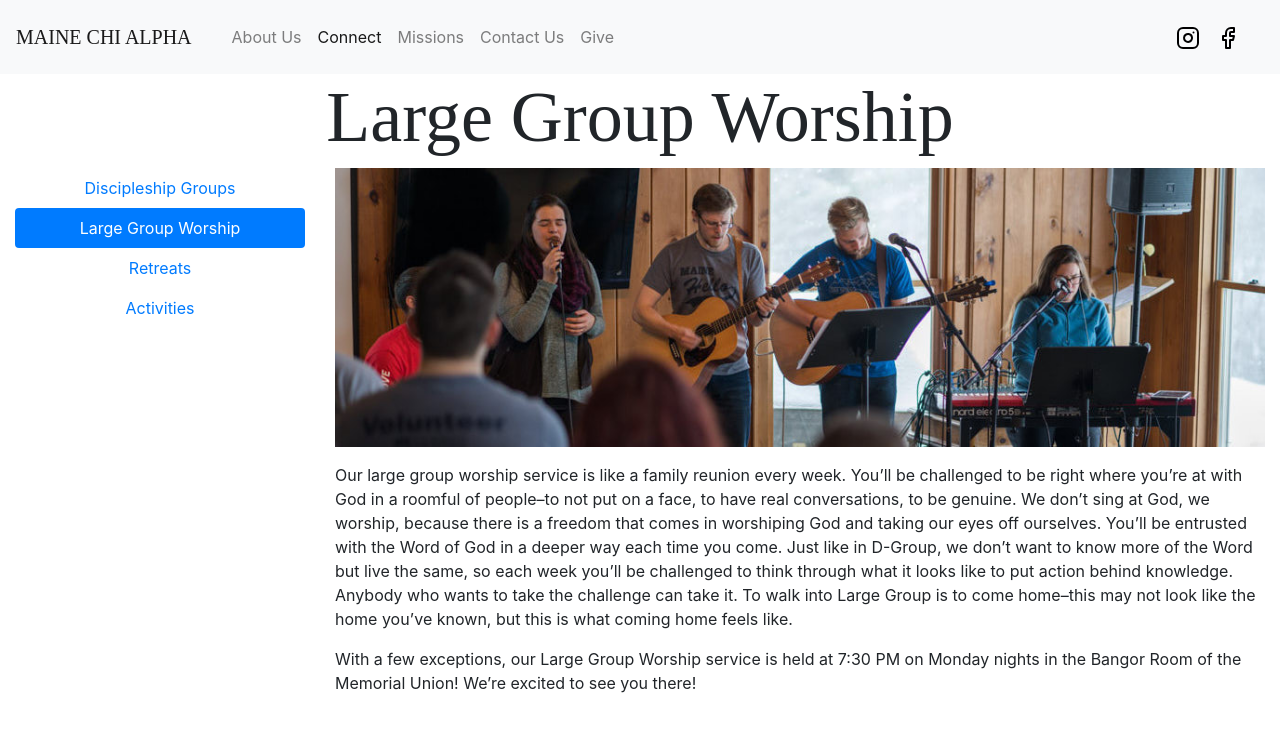
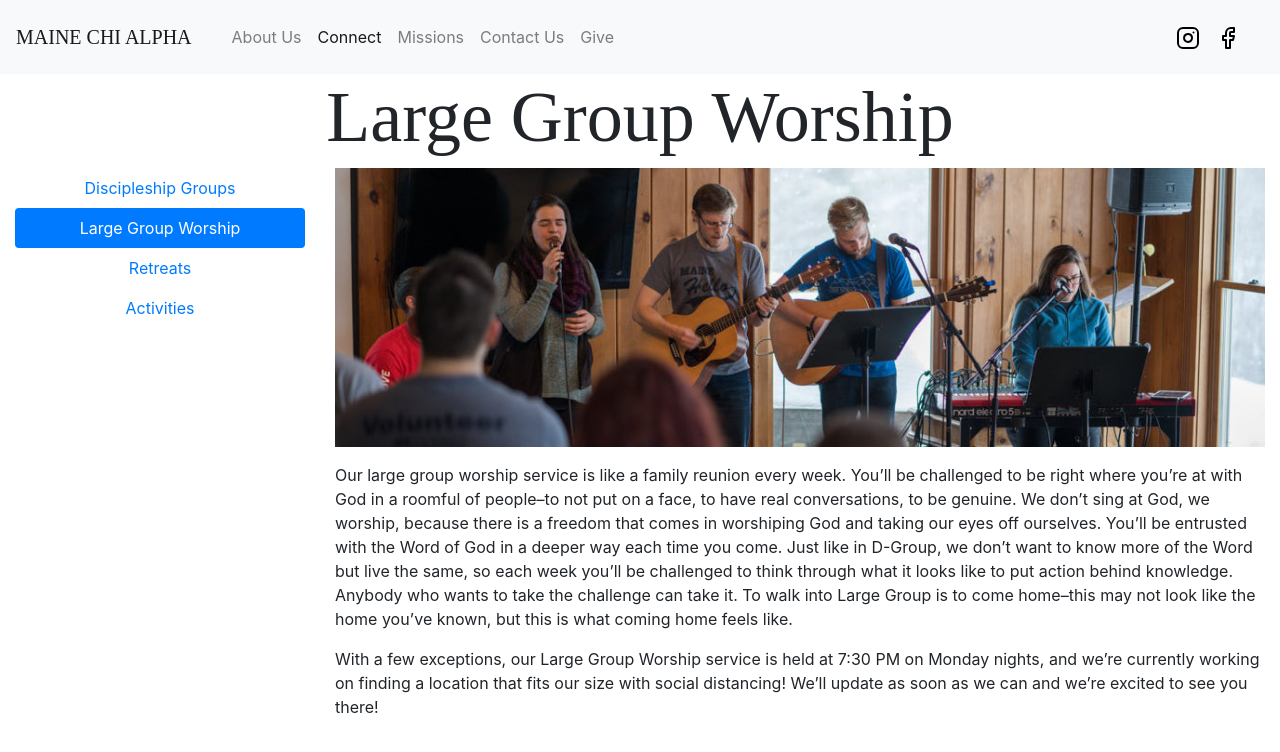
Before and after one commit to mainechialpha/mainechialpha.github.io, a Jekyll site: the page built from worship.md, in a window 1280 px wide. Shown: the top 752 px of the page. Built offline with Jekyll 4.4.1, drawn with Linux system fonts in a browser that asks for light colours; nearby versions of some CDN libraries; some web fonts are replaced.

Commit message:
Update worship.md

```diff
--- a/worship.md
+++ b/worship.md
@@ -8,4 +8,4 @@ permalink: /worship/
 
 Our large group worship service is like a family reunion every week. You'll be challenged to be right where you're at with God in a roomful of people--to not put on a face, to have real conversations, to be genuine. We don't sing at God, we worship, because there is a freedom that comes in worshiping God and taking our eyes off ourselves. You'll be entrusted with the Word of God in a deeper way each time you come. Just like in D-Group, we don't want to know more of the Word but live the same, so each week you'll be challenged to think through what it looks like to put action behind knowledge. Anybody who wants to take the challenge can take it. To walk into Large Group is to come home--this may not look like the home you've known, but this is what coming home feels like.
 
-With a few exceptions, our Large Group Worship service is held at 7:30 PM on Monday nights in the Bangor Room of the Memorial Union! We're excited to see you there!
+With a few exceptions, our Large Group Worship service is held at 7:30 PM on Monday nights, and we're currently working on finding a location that fits our size with social distancing! We'll update as soon as we can and we're excited to see you there!
```
